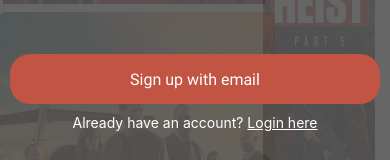
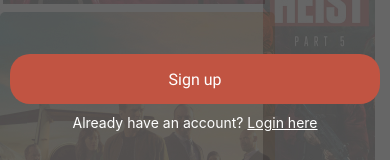
Before and after one commit to mustafaramadan4/Flix, a React Native app: screen / in a window 390 px wide. Shown: the part 650-810 px from the top of the page. Built offline with nearby package versions, Linux system fonts and the light colour scheme.

Commit message:
Updated signup button text and color to yellow

```diff
--- a/App.js
+++ b/App.js
@@ -13,7 +13,7 @@ export default function App() {
         <Text style={styles.mainTitle}>flixify</Text>
       </View>
       <View style={styles.bottomContainer}>
-        <StyledButton content="Sign up with email"/>
+        <StyledButton content="Sign up"/>
         <Text style={styles.loginMessage}>Already have an account? <Text style={styles.loginText}>Login here</Text></Text>
         <StatusBar style="auto" />
       </View>
@@ -26,6 +26,7 @@ const styles = StyleSheet.create({
     flex: 1,
     backgroundColor: 'rgba(0,0,0,0.6)',
     alignItems: 'center',
+    // paddingTop: 100,
     justifyContent: 'center',
   },
   bottomContainer: {
```
